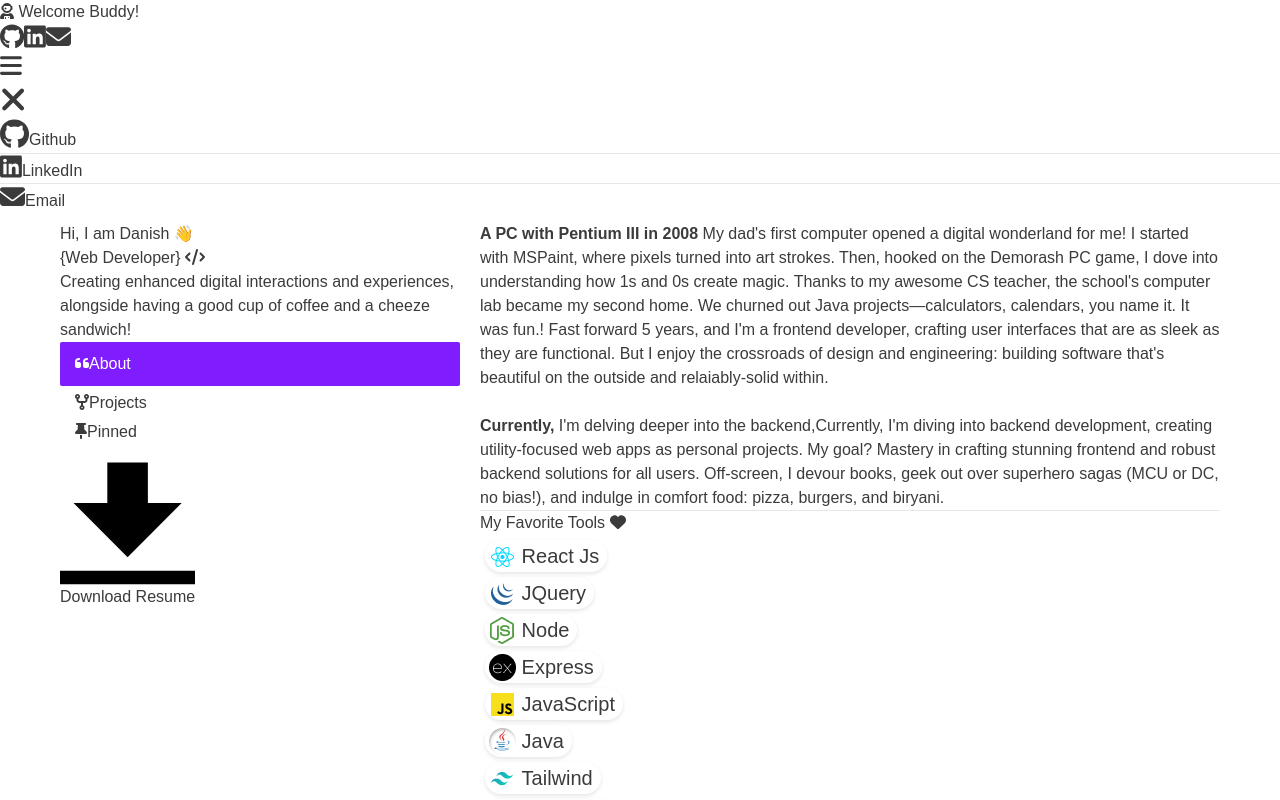
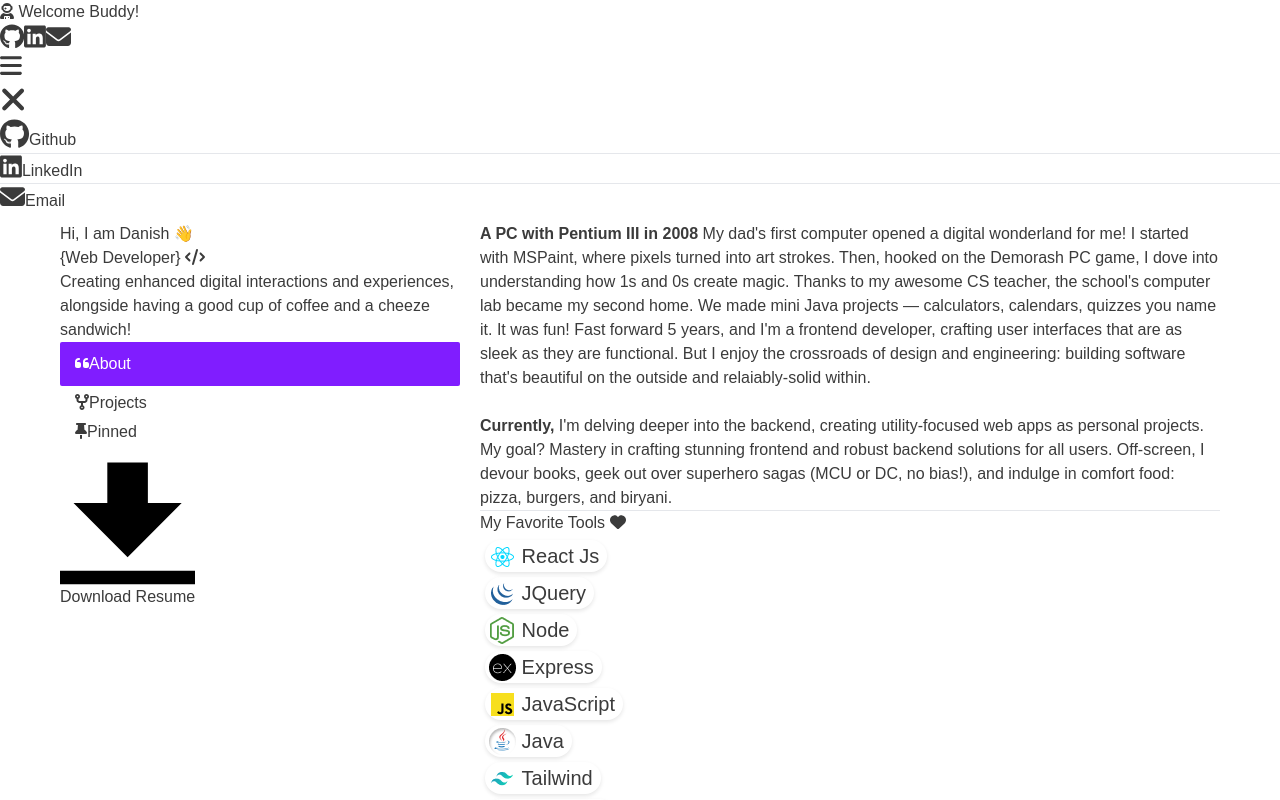
Before and after one commit to danishofcodes/tokensandbraces, a React (Vite) app: page / in a window 1280 px wide. Shown: the top 800 px of the page. Built offline with nearby package versions, Linux system fonts and the light colour scheme; a web font is replaced by a local one.

Commit message:
Update Info.jsx

```diff
--- a/src/components/Info.jsx
+++ b/src/components/Info.jsx
@@ -83,10 +83,10 @@ export default function Info() {
             <div className='aboutmeSec mb-4 fadeUpanimate' id="allaboutme">
                 {/* {aboutMeVisible ? " yes" : "no"} */}
                 <p><b style={{ fontSize: "16px" }}>A PC with Pentium III in 2008</b> My dad's first computer opened a digital wonderland for me! I started with MSPaint, where pixels turned into art strokes. Then, hooked on the Demorash PC game, I dove into understanding how 1s and 0s create magic.
-                Thanks to my awesome CS teacher, the school's computer lab became my second home. We churned out Java projects—calculators, calendars, you name it. It was fun.! Fast forward 5 years, and I'm a frontend developer, crafting user interfaces that are as sleek as they are functional. But  I enjoy the crossroads of design and engineering: building software that's beautiful on the outside and relaiably-solid within.
+                Thanks to my awesome CS teacher, the school's computer lab became my second home. We made mini Java projects — calculators, calendars, quizzes you name it. It was fun! Fast forward 5 years, and I'm a frontend developer, crafting user interfaces that are as sleek as they are functional. But  I enjoy the crossroads of design and engineering: building software that's beautiful on the outside and relaiably-solid within.
                     <br/>
                     <br/>
-                    <b style={{ fontSize: "16px" }}>Currently,</b> I'm delving deeper into the backend,Currently, I'm diving into backend development, creating utility-focused web apps as personal projects. My goal? Mastery in crafting stunning frontend and robust backend solutions for all users.
+                    <b style={{ fontSize: "16px" }}>Currently,</b> I'm delving deeper into the backend, creating utility-focused web apps as personal projects. My goal? Mastery in crafting stunning frontend and robust backend solutions for all users.
                     Off-screen, I devour books, geek out over superhero sagas (MCU or DC, no bias!), and indulge in comfort food: pizza, burgers, and biryani.</p>
             </div>
 
```
